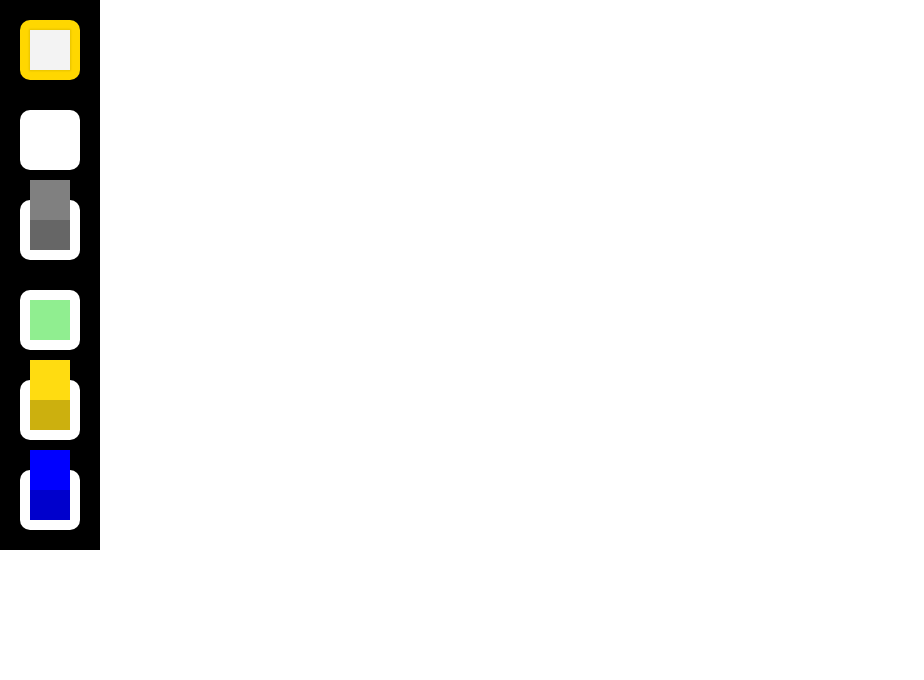
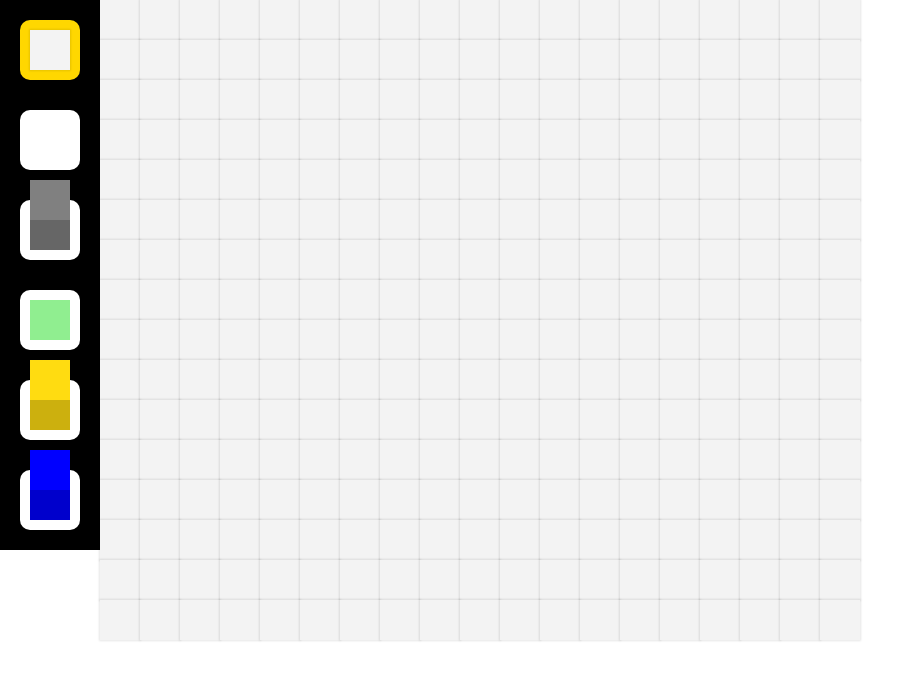
Before and after one commit to filip89/react-sokoban, a React (Create React App) app: page / in a window 1280 px wide. Shown: the top 680 px of the page, without its empty margins (0-924 px from the left). Built offline with nearby package versions, Linux system fonts and the light colour scheme.

Commit message:
work on map build logic, add PlayMap and BuildMap

```diff
--- /dev/null
+++ b/src/components/BuildMap/BuildMap.tsx
@@ -0,0 +1,83 @@
+import Map, { MapProps } from '../Map/Map';
+import { TileSign } from '../../types/TileSign';
+import { signs } from '../../data/signs';
+import Wall from '../map-tiles/Wall/Wall';
+import Destination from '../map-tiles/Destination/Destination';
+import MapTile from '../MapTile/MapTile';
+import Floor from '../map-tiles/Floor/Floor';
+import React, { useState } from 'react';
+import Player from '../map-tiles/Player/Player';
+import Box from '../map-tiles/Box/Box';
+import { Location } from '../../types/Location';
+import { isSameLocation } from '../Game/utils/isSameLocation';
+
+type Props = {
+  activeTile: TileSign;
+} & Pick<MapProps, 'scheme'>;
+
+const BuildMap = ({ scheme, activeTile }: Props) => {
+  const [hoveredLocation, setHoveredLocation] = useState<Location>();
+  const [anchorPoint, setAnchorPoint] = useState<Location>();
+
+  function handleMouseDown(location: Location) {
+    setAnchorPoint(location);
+  }
+
+  function handleMouseUp(location: Location) {
+    console.log(anchorPoint, location);
+    setAnchorPoint(undefined);
+  }
+
+  function renderTile(tile: TileSign, location: Location) {
+    let relevantSign = tile;
+    if (hoveredLocation) {
+      if (isSameLocation(hoveredLocation, location)) {
+        relevantSign = activeTile;
+      }
+      if (
+        anchorPoint &&
+        isLocationInSquare(location, anchorPoint, hoveredLocation)
+      ) {
+        relevantSign = activeTile;
+      }
+    }
+
+    return getTileComponentBySign(relevantSign, location);
+  }
+
+  return (
+    <Map
+      scheme={scheme}
+      onMouseOverTile={(location) => setHoveredLocation(location)}
+      onMouseDown={handleMouseDown}
+      onMouseUp={handleMouseUp}
+    >
+      {renderTile}
+    </Map>
+  );
+};
+
+export default BuildMap;
+
+function getTileComponentBySign(sign: TileSign, location: Location) {
+  if (sign === signs.floor) return <Floor />;
+  if (sign === signs.wall) return <Wall zIndex={location.y} />;
+  if (sign === signs.destination) return <Destination />;
+  if (sign === signs.box) return <Box zIndex={location.y} />;
+  if (sign === signs.player) return <Player zIndex={location.y} />;
+  return <MapTile />;
+}
+
+function isLocationInSquare(
+  point: Location,
+  squarePointA: Location,
+  squarePointB: Location,
+) {
+  const isBetweenColumns =
+    (point.y >= squarePointA.y && point.y <= squarePointB.y) ||
+    (point.y <= squarePointA.y && point.y >= squarePointB.y);
+  const isBetweenRows =
+    (point.x >= squarePointA.x && point.x <= squarePointB.x) ||
+    (point.x <= squarePointA.x && point.x >= squarePointB.x);
+  return isBetweenColumns && isBetweenRows;
+}
--- a/src/components/Game/Game.tsx
+++ b/src/components/Game/Game.tsx
@@ -1,5 +1,4 @@
 import styles from './Game.module.scss';
-import Map from '../Map/Map';
 import Player from '../map-tiles/Player/Player';
 import { useEffect, useMemo, useState } from 'react';
 import useInputDirection from './hooks/useInputDirection/useInputDirection';
@@ -10,6 +9,7 @@ import { checkIfBoxesDelivered } from './utils/checkIfBoxesDelivered';
 import { MapScheme } from '../../types/MapScheme';
 import { getMovementLocation } from './utils/getMovementLocation';
 import Movable from '../Movable/Movable';
+import PlayMap from '../PlayMap/PlayMap';
 
 type Props = {
   map: MapScheme;
@@ -68,7 +68,7 @@ function Game({ map }: Props) {
 
   return (
     <div className={styles.container}>
-      <Map scheme={map} />
+      <PlayMap scheme={map} />
       <Movable location={player} onMovementEnd={handleMovementEnd}>
         <Player zIndex={player.y} />
       </Movable>
--- a/src/components/Map/Map.module.scss
+++ b/src/components/Map/Map.module.scss
@@ -9,3 +9,8 @@
     flex-shrink: 0;
   }
 }
+
+.tile {
+  width: 40px;
+  height: 40px;
+}
--- a/src/components/Map/Map.tsx
+++ b/src/components/Map/Map.tsx
@@ -1,27 +1,44 @@
 import styles from './Map.module.scss';
 import { MapScheme } from '../../types/MapScheme';
-import MapTile from '../MapTile/MapTile';
 import { TileSign } from '../../types/TileSign';
-import { signs } from '../../data/signs';
-import Floor from '../map-tiles/Floor/Floor';
-import Destination from '../map-tiles/Destination/Destination';
-import Wall from '../map-tiles/Wall/Wall';
-import React from 'react';
+import React, { ReactNode } from 'react';
+import { Location } from '../../types/Location';
 
-type Props = {
+export type MapProps = {
   scheme: MapScheme;
+  children: (sign: TileSign, location: Location) => ReactNode;
+  onMouseOverTile?: (location: Location) => unknown;
+  onMouseDown?: (location: Location) => unknown;
+  onMouseUp?: (location: Location) => unknown;
 };
 
-const Map = ({ scheme }: Props) => {
+const Map = ({
+  scheme,
+  children: tileRender,
+  onMouseOverTile,
+  onMouseDown,
+  onMouseUp,
+}: MapProps) => {
   return (
     <div className={styles.map}>
       {scheme.map((row, rowIndex) => (
         <div key={rowIndex} className={styles.row}>
-          {row.map((tile, columnIndex) => (
-            <React.Fragment key={columnIndex}>
-              {getTileComponentBySign(tile, rowIndex)}
-            </React.Fragment>
-          ))}
+          {row.map((tile, columnIndex) => {
+            const location: Location = { x: columnIndex, y: rowIndex };
+            return (
+              <div
+                draggable={false}
+                key={`${columnIndex}-${rowIndex}`}
+                onMouseOver={() => onMouseOverTile?.(location)}
+                onMouseDown={() => onMouseDown?.(location)}
+                onMouseUp={() => onMouseUp?.(location)}
+              >
+                <React.Fragment key={columnIndex}>
+                  {tileRender(tile, location)}
+                </React.Fragment>
+              </div>
+            );
+          })}
         </div>
       ))}
     </div>
@@ -29,10 +46,3 @@ const Map = ({ scheme }: Props) => {
 };
 
 export default Map;
-
-function getTileComponentBySign(sign: TileSign, zIndex: number) {
-  if (sign === signs.wall) return <Wall zIndex={zIndex} />;
-  if (sign === signs.destination) return <Destination />;
-  if (sign === signs.empty) return <MapTile />;
-  return <Floor />;
-}
--- a/src/components/MapBuilder/MapBuilder.module.scss
+++ b/src/components/MapBuilder/MapBuilder.module.scss
@@ -0,0 +1,3 @@
+.container {
+  display: flex;
+}
--- a/src/components/MapBuilder/MapBuilder.tsx
+++ b/src/components/MapBuilder/MapBuilder.tsx
@@ -2,9 +2,12 @@ import styles from './MapBuilder.module.scss';
 import TilePicker from './TilePicker/TilePicker';
 import { useState } from 'react';
 import { TileSign } from '../../types/TileSign';
+import { emptyTemplate } from '../../maps/emptyTemplate';
+import BuildMap from '../BuildMap/BuildMap';
 
 const MapBuilder = () => {
   const [selectedTile, setSelectedTile] = useState<TileSign>('_');
+  const [mapScheme, setMapScheme] = useState(emptyTemplate);
   return (
     <div className={styles.container}>
       <aside>
@@ -13,6 +16,7 @@ const MapBuilder = () => {
           onTileSelect={setSelectedTile}
         />
       </aside>
+      <main>{<BuildMap scheme={mapScheme} activeTile={selectedTile} />}</main>
     </div>
   );
 };
--- a/src/index.scss
+++ b/src/index.scss
@@ -16,4 +16,5 @@ code {
   margin: 0;
   padding: 0;
   box-sizing: border-box;
+  user-select: none;
 }
--- a/src/index.tsx
+++ b/src/index.tsx
@@ -2,6 +2,8 @@ import React from 'react';
 import ReactDOM from 'react-dom/client';
 import './index.scss';
 import MapBuilder from './components/MapBuilder/MapBuilder';
+import Game from './components/Game/Game';
+import { map2 } from './maps/map2';
 
 const root = ReactDOM.createRoot(
   document.getElementById('root') as HTMLElement,
--- /dev/null
+++ b/src/maps/emptyTemplate.ts
@@ -0,0 +1,340 @@
+import { MapScheme } from '../types/MapScheme';
+
+export const emptyTemplate: MapScheme = [
+  [
+    '_',
+    '_',
+    '_',
+    '_',
+    '_',
+    '_',
+    '_',
+    '_',
+    '_',
+    '_',
+    '_',
+    '_',
+    '_',
+    '_',
+    '_',
+    '_',
+    '_',
+    '_',
+    '_',
+  ],
+  [
+    '_',
+    '_',
+    '_',
+    '_',
+    '_',
+    '_',
+    '_',
+    '_',
+    '_',
+    '_',
+    '_',
+    '_',
+    '_',
+    '_',
+    '_',
+    '_',
+    '_',
+    '_',
+    '_',
+  ],
+  [
+    '_',
+    '_',
+    '_',
+    '_',
+    '_',
+    '_',
+    '_',
+    '_',
+    '_',
+    '_',
+    '_',
+    '_',
+    '_',
+    '_',
+    '_',
+    '_',
+    '_',
+    '_',
+    '_',
+  ],
+  [
+    '_',
+    '_',
+    '_',
+    '_',
+    '_',
+    '_',
+    '_',
+    '_',
+    '_',
+    '_',
+    '_',
+    '_',
+    '_',
+    '_',
+    '_',
+    '_',
+    '_',
+    '_',
+    '_',
+  ],
+  [
+    '_',
+    '_',
+    '_',
+    '_',
+    '_',
+    '_',
+    '_',
+    '_',
+    '_',
+    '_',
+    '_',
+    '_',
+    '_',
+    '_',
+    '_',
+    '_',
+    '_',
+    '_',
+    '_',
+  ],
+  [
+    '_',
+    '_',
+    '_',
+    '_',
+    '_',
+    '_',
+    '_',
+    '_',
+    '_',
+    '_',
+    '_',
+    '_',
+    '_',
+    '_',
+    '_',
+    '_',
+    '_',
+    '_',
+    '_',
+  ],
+  [
+    '_',
+    '_',
+    '_',
+    '_',
+    '_',
+    '_',
+    '_',
+    '_',
+    '_',
+    '_',
+    '_',
+    '_',
+    '_',
+    '_',
+    '_',
+    '_',
+    '_',
+    '_',
+    '_',
+  ],
+  [
+    '_',
+    '_',
+    '_',
+    '_',
+    '_',
+    '_',
+    '_',
+    '_',
+    '_',
+    '_',
+    '_',
+    '_',
+    '_',
+    '_',
+    '_',
+    '_',
+    '_',
+    '_',
+    '_',
+  ],
+  [
+    '_',
+    '_',
+    '_',
+    '_',
+    '_',
+    '_',
+    '_',
+    '_',
+    '_',
+    '_',
+    '_',
+    '_',
+    '_',
+    '_',
+    '_',
+    '_',
+    '_',
+    '_',
+    '_',
+  ],
+  [
+    '_',
+    '_',
+    '_',
+    '_',
+    '_',
+    '_',
+    '_',
+    '_',
+    '_',
+    '_',
+    '_',
+    '_',
+    '_',
+    '_',
+    '_',
+    '_',
+    '_',
+    '_',
+    '_',
+  ],
+  [
+    '_',
+    '_',
+    '_',
+    '_',
+    '_',
+    '_',
+    '_',
+    '_',
+    '_',
+    '_',
+    '_',
+    '_',
+    '_',
+    '_',
+    '_',
+    '_',
+    '_',
+    '_',
+    '_',
+  ],
+  [
+    '_',
+    '_',
+    '_',
+    '_',
+    '_',
+    '_',
+    '_',
+    '_',
+    '_',
+    '_',
+    '_',
+    '_',
+    '_',
+    '_',
+    '_',
+    '_',
+    '_',
+    '_',
+    '_',
+  ],
+  [
+    '_',
+    '_',
+    '_',
+    '_',
+    '_',
+    '_',
+    '_',
+    '_',
+    '_',
+    '_',
+    '_',
+    '_',
+    '_',
+    '_',
+    '_',
+    '_',
+    '_',
+    '_',
+    '_',
+  ],
+  [
+    '_',
+    '_',
+    '_',
+    '_',
+    '_',
+    '_',
+    '_',
+    '_',
+    '_',
+    '_',
+    '_',
+    '_',
+    '_',
+    '_',
+    '_',
+    '_',
+    '_',
+    '_',
+    '_',
+  ],
+  [
+    '_',
+    '_',
+    '_',
+    '_',
+    '_',
+    '_',
+    '_',
+    '_',
+    '_',
+    '_',
+    '_',
+    '_',
+    '_',
+    '_',
+    '_',
+    '_',
+    '_',
+    '_',
+    '_',
+  ],
+  [
+    '_',
+    '_',
+    '_',
+    '_',
+    '_',
+    '_',
+    '_',
+    '_',
+    '_',
+    '_',
+    '_',
+    '_',
+    '_',
+    '_',
+    '_',
+    '_',
+    '_',
+    '_',
+    '_',
+  ],
+];
```
Also changed, not shown: src/components/PlayMap/PlayMap.tsx (added, +24 -0 lines), src/components/BuildMap/BuildMap.module.scss (added).
